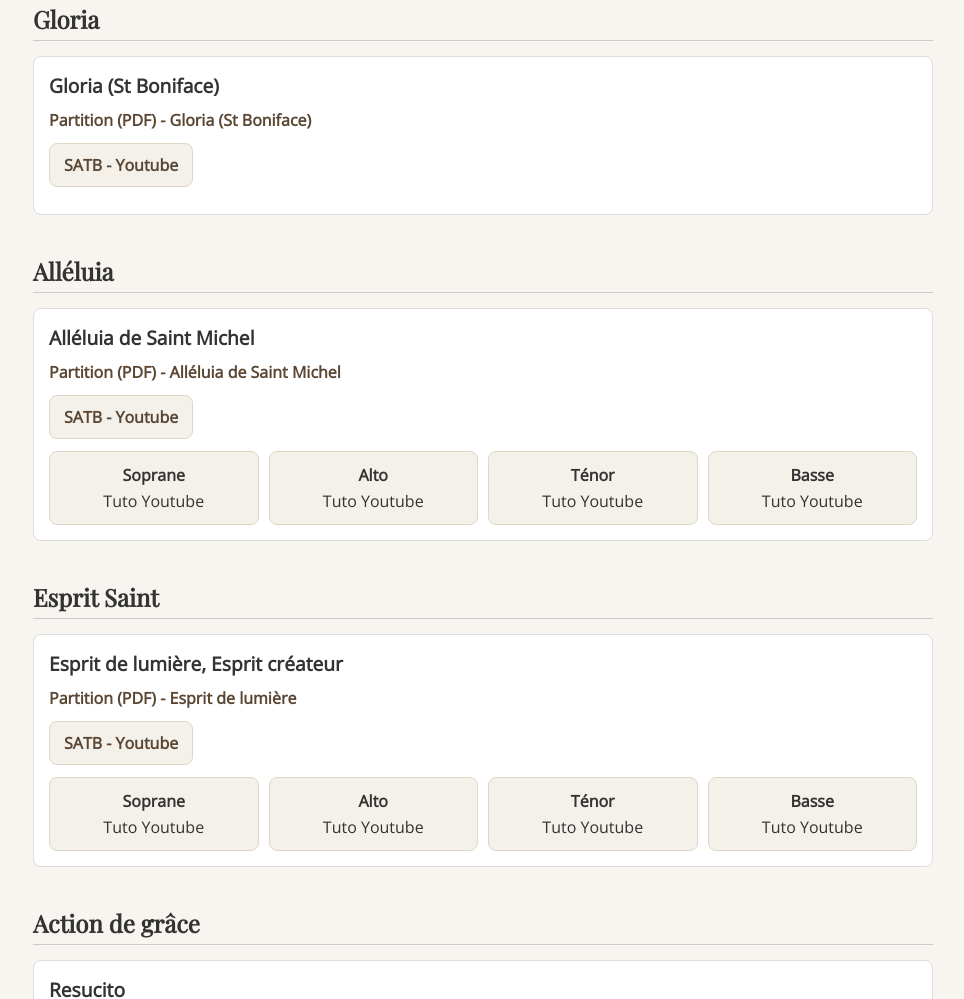
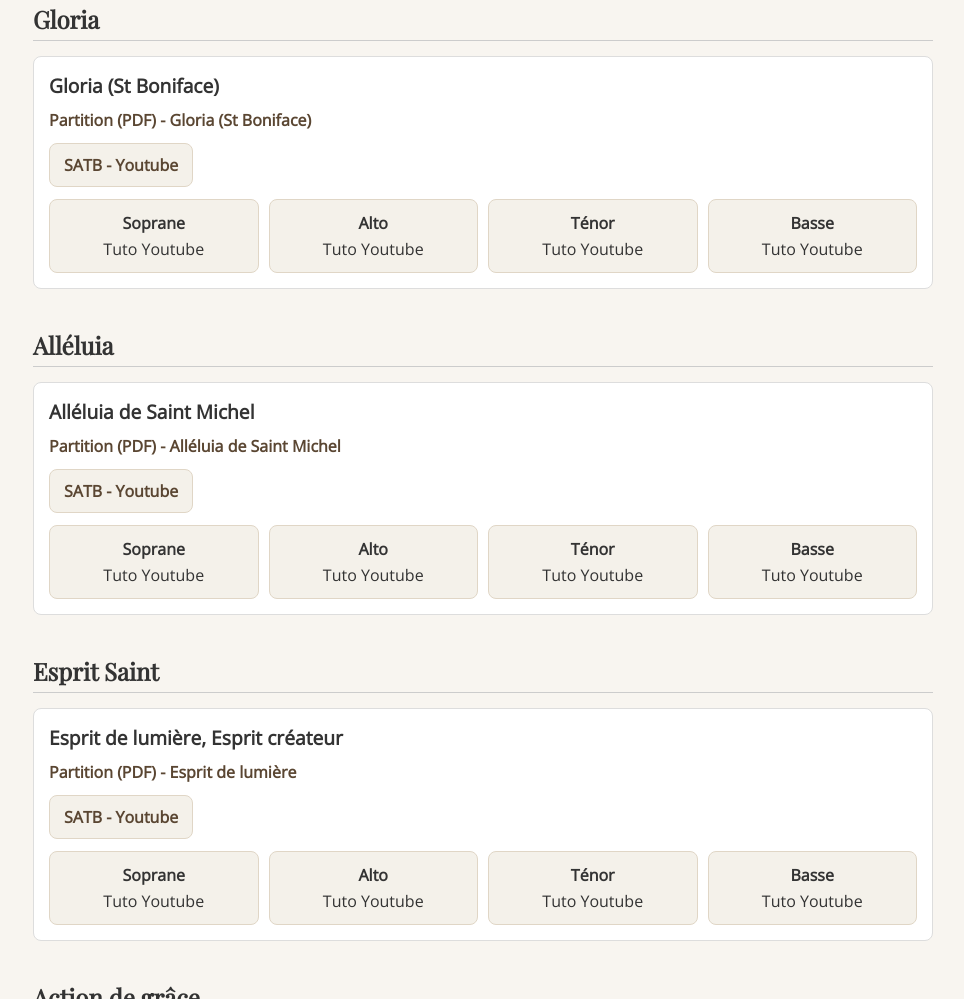
Before and after one commit to arnauddpb/wedding-mass-antoine, a plain HTML site: page index.html in a window 1280 px wide. Shown: the part 865-1864 px from the top of the page, without its empty margins (157-1121 px from the left). Drawn offline with nearby package versions, Linux system fonts and the light colour scheme.

Commit message:
Update index.html
gloria

Signed-off-by: Arnaud de Pontbriand <35375965+arnauddpb@users.noreply.github.com>

```diff
--- a/index.html
+++ b/index.html
@@ -194,13 +194,13 @@
       <div class="pdf-link">
         <a href="partitions/gloria-st-boniface.pdf">Partition (PDF) - Gloria (St Boniface)</a>
       </div>
-        <a class="btn-satb-global" href="#">SATB - Youtube</a>
-      <!-- <div class="links">
-        <a class="voice" href="#"><strong>Soprane</strong>Tuto Youtube</a>
-        <a class="voice" href="#"><strong>Alto</strong>Tuto Youtube</a>
-        <a class="voice" href="#"><strong>Ténor</strong>Tuto Youtube</a>
-        <a class="voice" href="#"><strong>Basse</strong>Tuto Youtube</a>
-      </div> -->
+        <a class="btn-satb-global" href="https://youtu.be/WoYHHjK_J8I?si=SQP6E2p7nUtcLoA0">SATB - Youtube</a>
+      <div class="links">
+        <a class="voice" href="https://youtu.be/d4FdWfz1Gps?si=LkviXWakk5fCbvqF"><strong>Soprane</strong>Tuto Youtube</a>
+        <a class="voice" href="https://youtu.be/cawSBqOso-Y?si=6ZBcRf_EoqpqHjxD"><strong>Alto</strong>Tuto Youtube</a>
+        <a class="voice" href="https://youtu.be/mx-BH7Bv7ZU?si=QHdbPmvU0Sj0J7Dh"><strong>Ténor</strong>Tuto Youtube</a>
+        <a class="voice" href="https://youtu.be/pljxBxFhxJo?si=KDNIAmRqBS_05bAZ"><strong>Basse</strong>Tuto Youtube</a>
+      </div>
     </div>
   </div>
 
```
